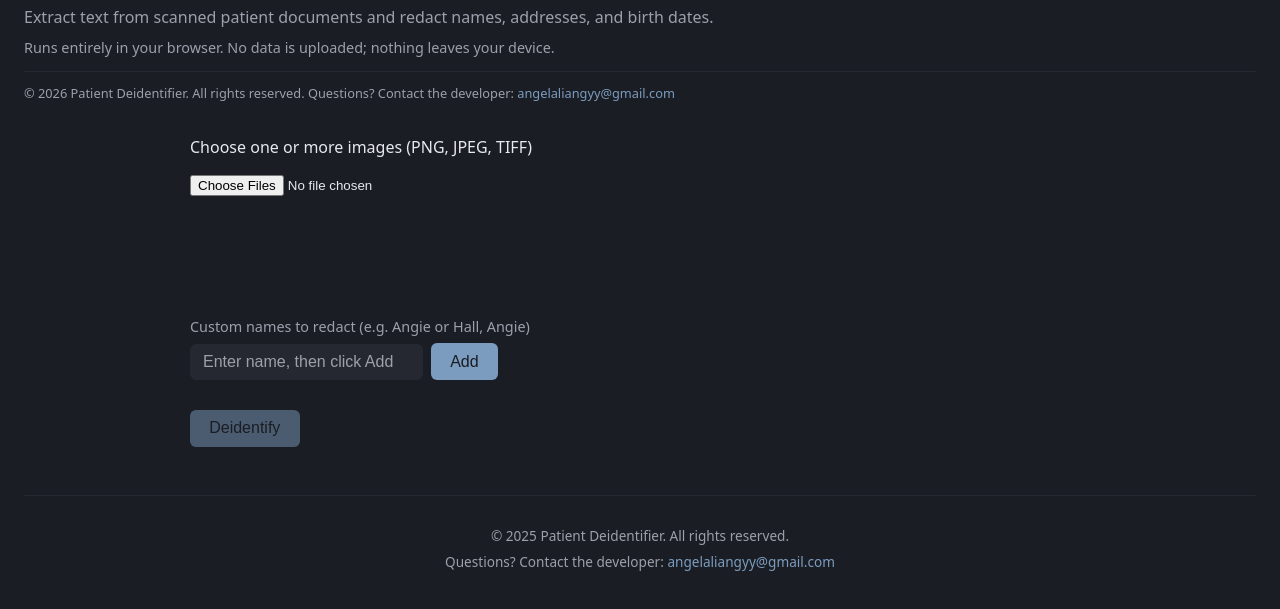
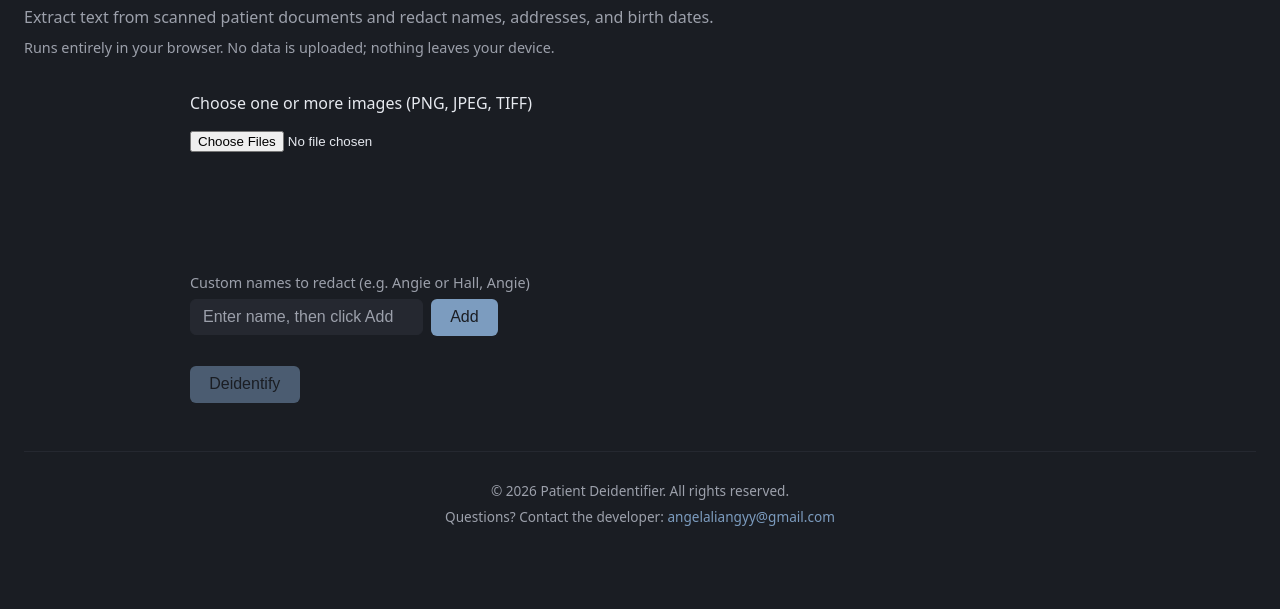
Before and after one commit to AngelaLYY/patient-deidentifier, a plain HTML site: page index.html in a window 1280 px wide. Shown: the part 63-672 px from the top of the page. Drawn offline with nearby package versions, Linux system fonts and the light colour scheme.

Commit message:
updated copyright info

```diff
--- a/index.html
+++ b/index.html
@@ -11,7 +11,6 @@
     <h1>Patient Deidentifier</h1>
     <p class="tagline">Extract text from scanned patient documents and redact names, addresses, and birth dates.</p>
     <p class="privacy-notice">Runs entirely in your browser. No data is uploaded; nothing leaves your device.</p>
-    <p class="header-contact">© 2026 Patient Deidentifier. All rights reserved. Questions? Contact the developer: <a href="mailto:angelaliangyy@gmail.com">angelaliangyy@gmail.com</a></p>
   </header>
 
   <main>
@@ -55,7 +54,7 @@
   </main>
 
   <footer class="app-footer">
-    <p>© 2025 Patient Deidentifier. All rights reserved.</p>
+    <p>© 2026 Patient Deidentifier. All rights reserved.</p>
     <p>Questions? Contact the developer: <a href="mailto:angelaliangyy@gmail.com">angelaliangyy@gmail.com</a></p>
   </footer>
 
```
